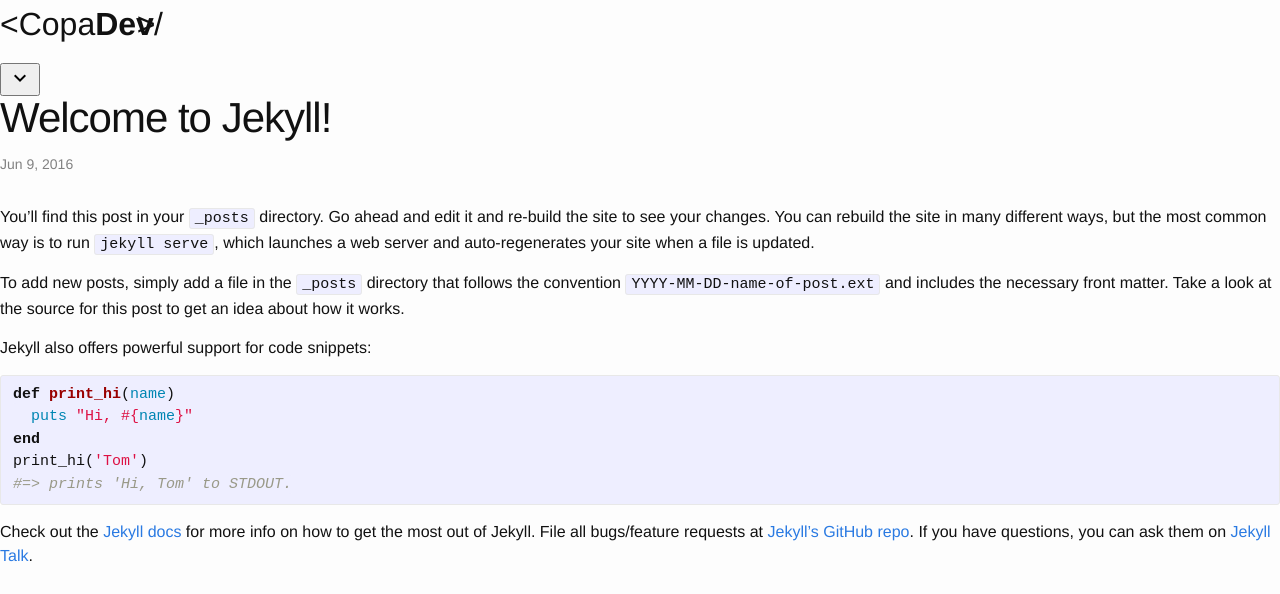
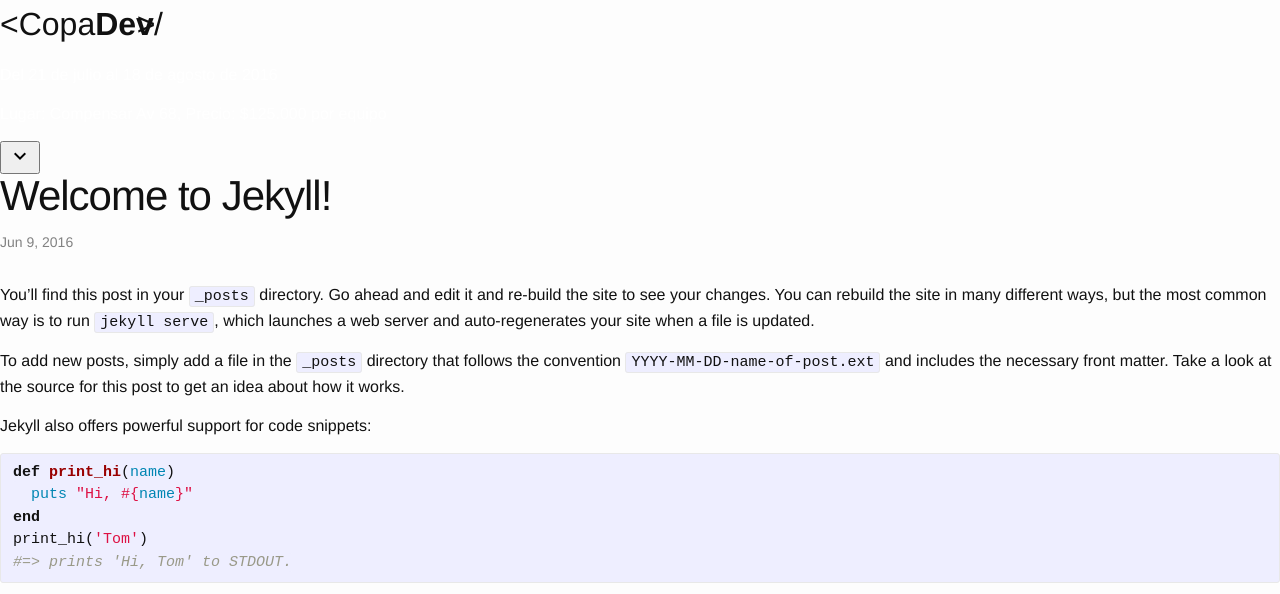
Before and after one commit to axiacore/CopaDev, a Jekyll site: the page built from _posts/2016-06-08-welcome-to-jekyll.markdown, in a window 1280 px wide, cut to the strip 0-594 px from the top of the page. Built offline with Jekyll 4.4.1, drawn with Linux system fonts in a browser that asks for light colours.

Commit message:
:sunny: Add tournament dates

```diff
--- a/_includes/header.html
+++ b/_includes/header.html
@@ -8,6 +8,8 @@
   <div class="mdl-headline__content">
     <!-- <img class="mdl-headline__logo" src="logo.svg"> -->
     <h1 class="mdl-headline__title"><span>&lt;</span>Copa<b>Dev</b><span style="margin-right: -26px;">/</span><span>&gt;</span></h1>
+   	<h4 class="mdl-typography--text-center" style="color: white;">Del 21 de julio al 18 de agosto de 2016</h4>
+   	<h4 class="mdl-typography--text-center" style="color: white;">Lugar: Compensar Av 68, Precio: $125.000 por equipo</h4>
   </div>
   <button class="mdl-headline__button mdl-button mdl-js-button mdl-button--fab">
     <i class="material-icons">keyboard_arrow_down</i>
```
